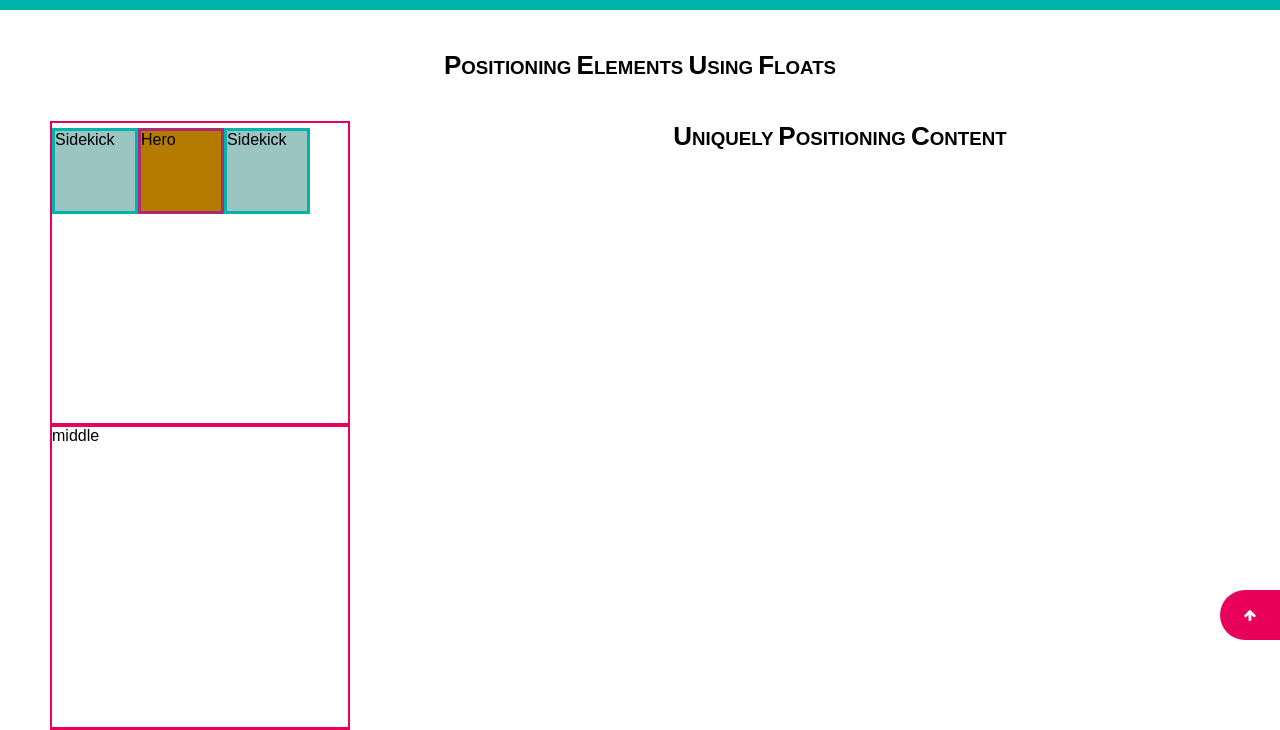
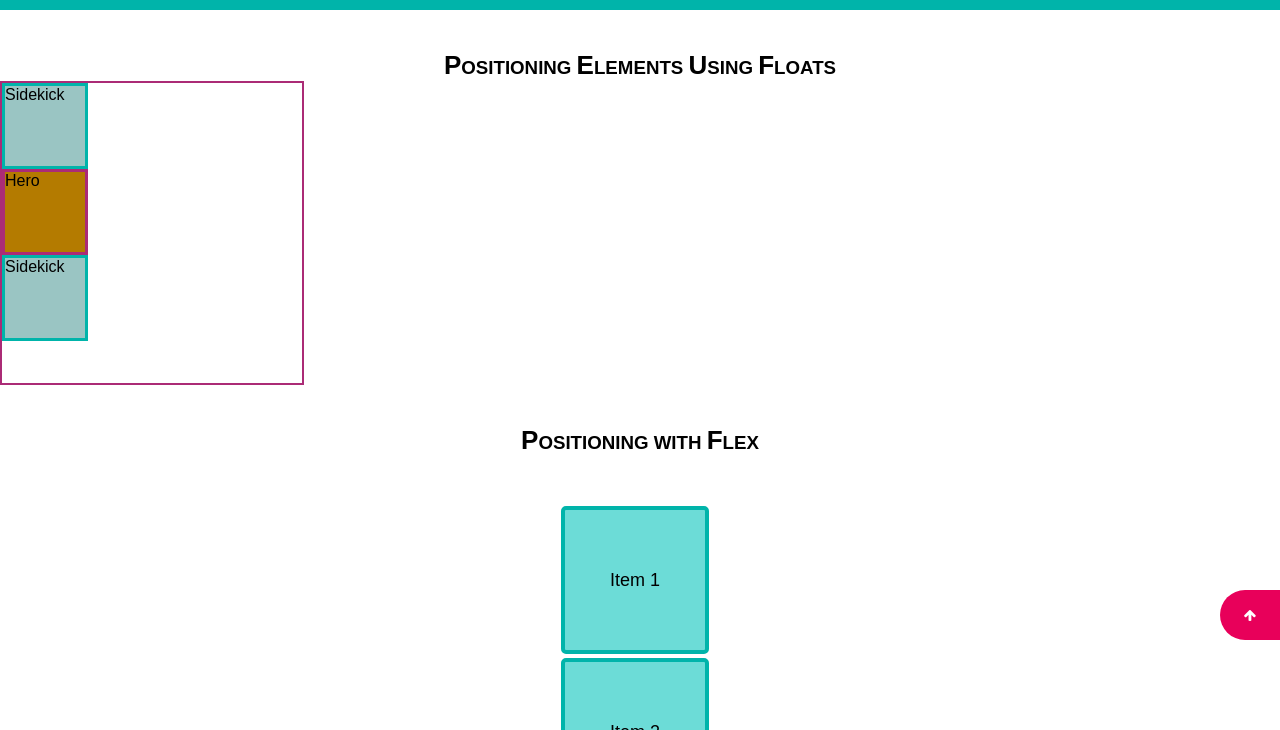
Before and after one commit to kishore-web/HTMLCSS_ASSIGN, a plain HTML site: page index.html in a window 1280 px wide. Shown: the part 70-800 px from the top of the page. Drawn offline with Linux system fonts and the light colour scheme.

Commit message:
second commit

```diff
--- a/index.html
+++ b/index.html
@@ -32,20 +32,18 @@
       <span class="first-letter">U</span>SING
       <span class="first-letter">F</span>LOATS
     </h3>
-    <div class="position-float">
-      <div class="left-float">
-        <p>Sidekick</p>
-        <p class="hero">Hero</p>
-        <p>Sidekick</p>
-      </div>
-      <div class="middle-float">middle</div>
-      <div class="right-float">right</div>
+
+    <div class="left-float">
+      <div class="side-kick"><p>Sidekick</p></div>
+      <div class="hero"><p>Hero</p></div>
+      <div class="side-kick"><p>Sidekick</p></div>
     </div>
-    <h3 style="text-align: center; margin-top: 40px">
+
+    <!-- <h3 style="text-align: center; margin-top: 40px">
       <span class="first-letter">U</span>NIQUELY
       <span class="first-letter">P</span>OSITIONING
       <span class="first-letter">C</span>ONTENT
-    </h3>
+    </h3> -->
 
     <!-- Positioning with flex -->
     <h3 style="text-align: center; margin-top: 40px; clear: both">
--- a/style.css
+++ b/style.css
@@ -50,29 +50,30 @@ header ul li {
 .signup-button {
   margin-right: 50px;
 }
-.position-float {
+/* .position-float {
   width: 300px;
   margin-top: 40px;
   overflow: hidden;
   margin-left: 50px;
   margin-right: 50px;
   float: left;
+} */
+.left-float {
+  width: 300px;
+  height: 300px;
+  border: 2px solid #ab2b76;
 }
-.left-float,
-.middle-float,
-.right-float {
-  border: 2px solid #e8005a;
-  height: 300px;
+.left-float:after {
+  content: "";
+  display: block;
 }
-.left-float p {
+.side-kick {
   height: 80px;
   width: 80px;
   border: 3px solid #00b4aa;
   background-color: #9ac5c3;
-  margin-top: 5px;
-  float: left;
 }
-.left-float .hero {
+.hero {
   height: 80px;
   width: 80px;
   border: 3px solid #ab2b76;
@@ -112,7 +113,7 @@ header ul li {
   display: flex;
   flex-wrap: wrap;
   margin: 50px;
-  justify-content: center;
+  justify-content: space-evenly;
   border-bottom: 2px solid #e8005a;
   padding-bottom: 50px;
 }
```
